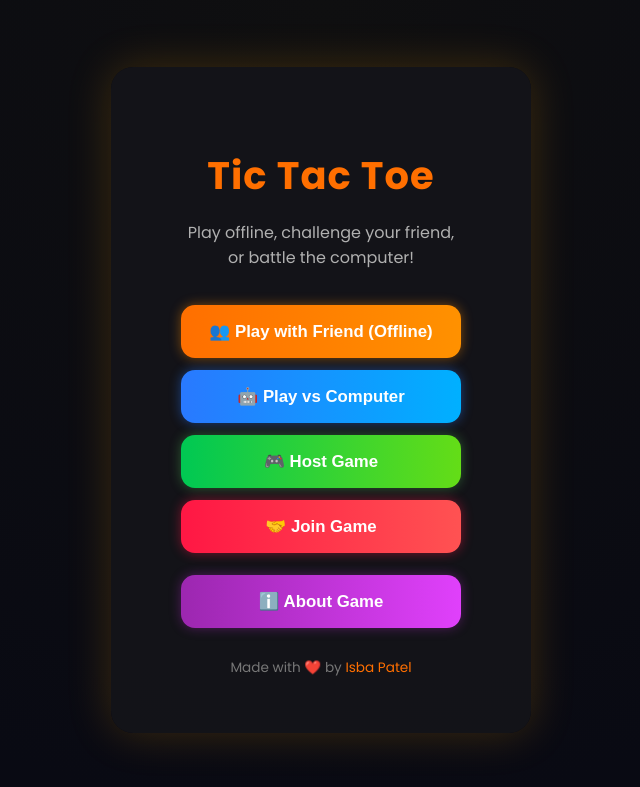
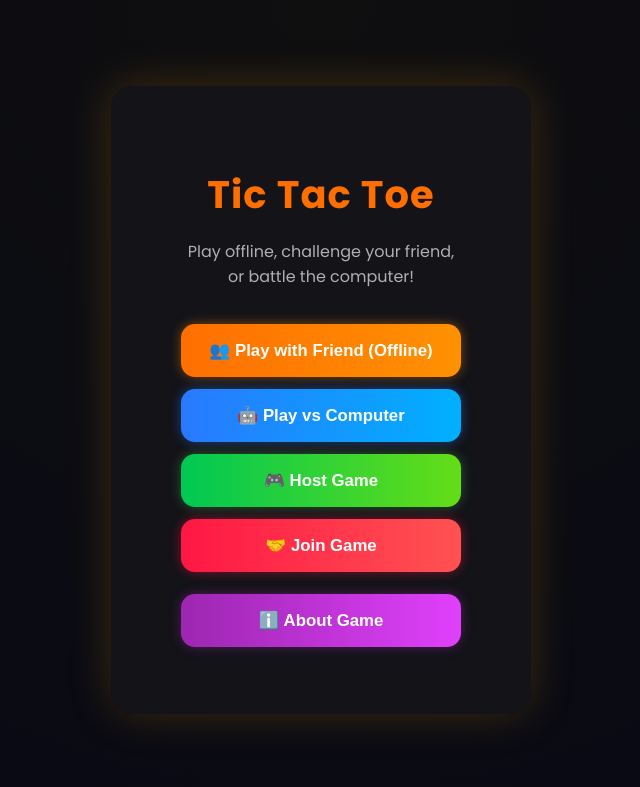
Before and after one commit to wtwinds/TicTacToe, a Flask app: page / in a window 1280 px wide. Shown: the top 787 px of the page, without its empty margins (319-959 px from the left). Run offline with Flask 3, Linux system fonts and the light colour scheme.

Commit message:
Update homepage.html

```diff
--- a/templates/homepage.html
+++ b/templates/homepage.html
@@ -171,10 +171,6 @@
     <form action="{{ url_for('about_page') }}" method="get">
       <button type="submit" class="btn about">ℹ️ About Game</button>
     </form>
-
-    <footer>
-      Made with ❤️ by <span>Isba Patel</span>
-    </footer>
   </div>
 
 </body>
```
